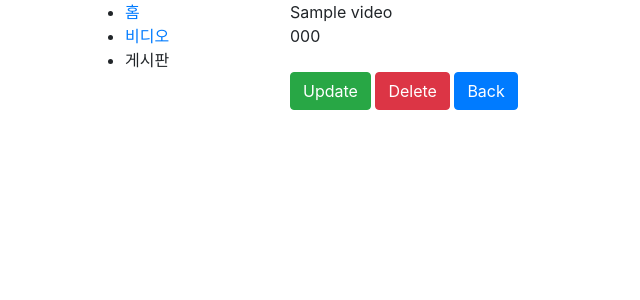
After one commit to kyy5512/Conan2, a Django app: page /videos/1/ in a window 1280 px wide. The commit adds this page. Shown: the top 300 px of the page, without its empty margins (0-640 px from the left). Run offline with Django 3.2, Linux system fonts and the light colour scheme; tables that the repository leaves empty hold one stand-in row (values such as "Sample post"); some libraries are stand-ins or nearby versions.

Commit message:
1212 업데이트 삭제버튼추가

```diff
--- a/mysite/urls.py
+++ b/mysite/urls.py
@@ -21,6 +21,7 @@ from .views import Home
 from. views import Base
 from. views import Team
 from videos.views import VideoListView
+from videos.views import VideoDetailView,VideoCreateView, VideoUpdateView, VideoDeleteView
 
 urlpatterns = [
     url(r'^admin/', admin.site.urls),
@@ -30,5 +31,9 @@ urlpatterns = [
     url(r'^$', Home.as_view()),
     url(r'^base/$', Base.as_view()),
     url(r'^team/$', Team.as_view()),
-    url(r'^videos/$', VideoListView.as_view())
+    url(r'^videos/$', VideoListView.as_view(), name='videos'),
+    url(r'^videos/(?P<pk>\d+)/$', VideoDetailView.as_view(), name='video-detail'),
+    url(r'^videos/create/$', VideoCreateView.as_view(), name ='video-create'),
+    url(r'^videos/(?P<pk>\d+)/update/$', VideoUpdateView.as_view(), name='video-update'),
+    url(r'^videos/(?P<pk>\d+)/delete/$', VideoDeleteView.as_view(), name='video-delete')
 ]
--- a/templates/base.html
+++ b/templates/base.html
@@ -41,7 +41,7 @@
             {% block sidebar %}
                 <ul>
                     <li><a href="/">홈</a></li>
-                    <li><a href="team">team</a></li>
+                    <li><a href="{% url 'videos' %}">비디오</a></li>
                     <li>게시판</li>
                 </ul>
             {% endblock %}
--- /dev/null
+++ b/templates/videos/video_detail.html
@@ -0,0 +1,27 @@
+{% extends "base.html" %}
+
+{% block content %}
+
+<div class="container">
+    <div class="row">
+        <div class="col">
+
+            {{ object.title }}<br>
+            {{ object.embed_code|safe }}
+
+            <br><br>
+            <a href="{% url 'video-update' object.id %}" class="btn btn-success" role="button">Update</a>
+            <a href="{% url 'video-delete' object.id %}" class="btn btn-danger" role="button">Delete</a>
+            <a href="javascript:history.back()" class="btn btn-primary" role="button">Back</a>
+
+        </div>
+
+    </div>
+
+</div>
+
+
+
+
+
+{% endblock %}
--- a/videos/admin.py
+++ b/videos/admin.py
@@ -5,7 +5,7 @@ from .models import Video
 
 class VideoAdmin(admin.ModelAdmin):
     list_filter = ['title', 'timestamp']
-    list_display = ['title','timestamp']
+    list_display = ['id','title','timestamp']
     search_fields = ['title']
     class Meta:
         model = Video
--- a/videos/models.py
+++ b/videos/models.py
@@ -8,3 +8,5 @@ class Video(models.Model):
 
     def __str__(self):
         return str(self.title)
+    def get_absolute_url(self):
+        return '/videos/'
--- a/videos/views.py
+++ b/videos/views.py
@@ -1,13 +1,37 @@
 from django.shortcuts import render
 
 # Create your views here.
-
 from .models import Video
 from django.views.generic import ListView
+from django.views.generic import DetailView, CreateView, UpdateView, DeleteView
+from .forms import VideoForm
+
+
 
 class VideoListView(ListView):
     queryset = Video.objects.all()
 
-    def get_context_data(self,*args, **kwargs):
-        context = super(VideoListView,self).get_context_data(*args, **kwargs)
+    def get_context_data(self, *args, **kwargs):
+        context = super(VideoListView, self).get_context_data(*args, **kwargs)
+        context['all_count'] = Video.objects.all().count()
         return context
+
+
+class VideoDetailView(DetailView):
+    queryset = Video.objects.all()
+
+    def get_context_data(self, *arg, **kwargs):
+        context = super(VideoDetailView, self).get_context_data(*arg, **kwargs)
+        return context
+
+class VideoCreateView(CreateView):
+    model = Video
+    form_class = VideoForm
+
+class VideoUpdateView(UpdateView):
+    model = Video
+    form_class =VideoForm
+
+class VideoDeleteView(DeleteView):
+    queryset = Video.objects.all()
+    success_url = '/videos/'
```
Also changed, not shown: templates/videos/video_confirm_delete.html (added, +14 -0 lines), templates/videos/video_form.html (added, +11 -0 lines), templates/videos/video_list.html (+21 -17 lines), videos/forms.py (added, +8 -0 lines).
